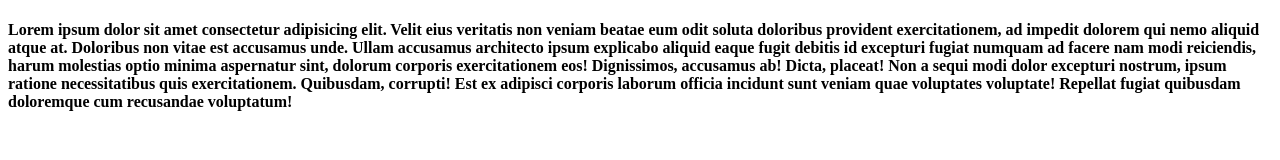
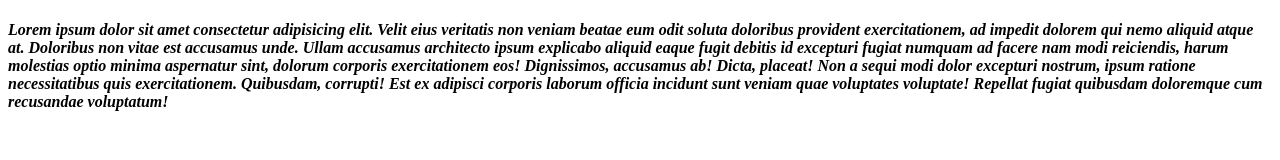
Before and after one commit to SaritaGawai/SaritaGawai.github.io, a plain HTML site: page index.html in a window 1280 px wide. Drawn offline with Linux system fonts and the light colour scheme.

Commit message:
Update index.html

```diff
--- a/index.html
+++ b/index.html
@@ -10,15 +10,19 @@
 
 <body>
     <h4>
+        <em>
             Lorem ipsum dolor sit amet consectetur adipisicing elit. Velit eius veritatis non
             veniam beatae eum odit soluta doloribus provident exercitationem, ad impedit dolorem qui
             nemo aliquid atque at. Doloribus non vitae est accusamus unde. Ullam accusamus architecto ipsum
             explicabo aliquid eaque fugit debitis id excepturi fugiat numquam ad facere nam modi reiciendis, harum
-        molestias optio minima aspernatur sint, dolorum corporis exercitationem eos! Dignissimos, accusamus ab! Dicta,
-        placeat! Non a sequi modi dolor excepturi nostrum, ipsum ratione necessitatibus quis exercitationem. Quibusdam,
+            molestias optio minima aspernatur sint, dolorum corporis exercitationem eos! Dignissimos, accusamus ab!
+            Dicta,
+            placeat! Non a sequi modi dolor excepturi nostrum, ipsum ratione necessitatibus quis exercitationem.
+            Quibusdam,
             corrupti! Est ex adipisci corporis laborum officia incidunt sunt veniam quae voluptates voluptate! Repellat
             fugiat
             quibusdam doloremque cum recusandae voluptatum!
+        </em>
     </h4>
 </body>
 
```
Lines whose indentation alone changed are shown as unchanged.
